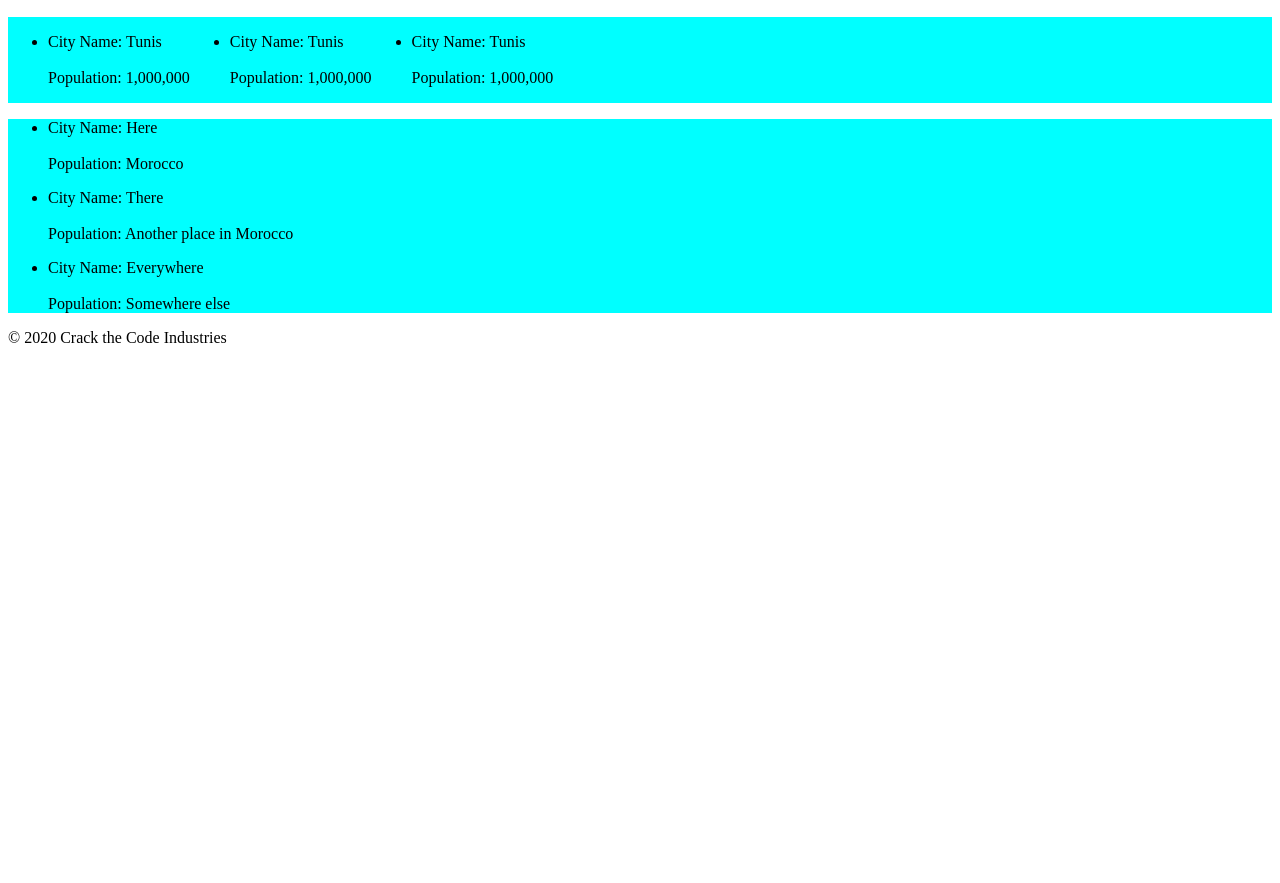
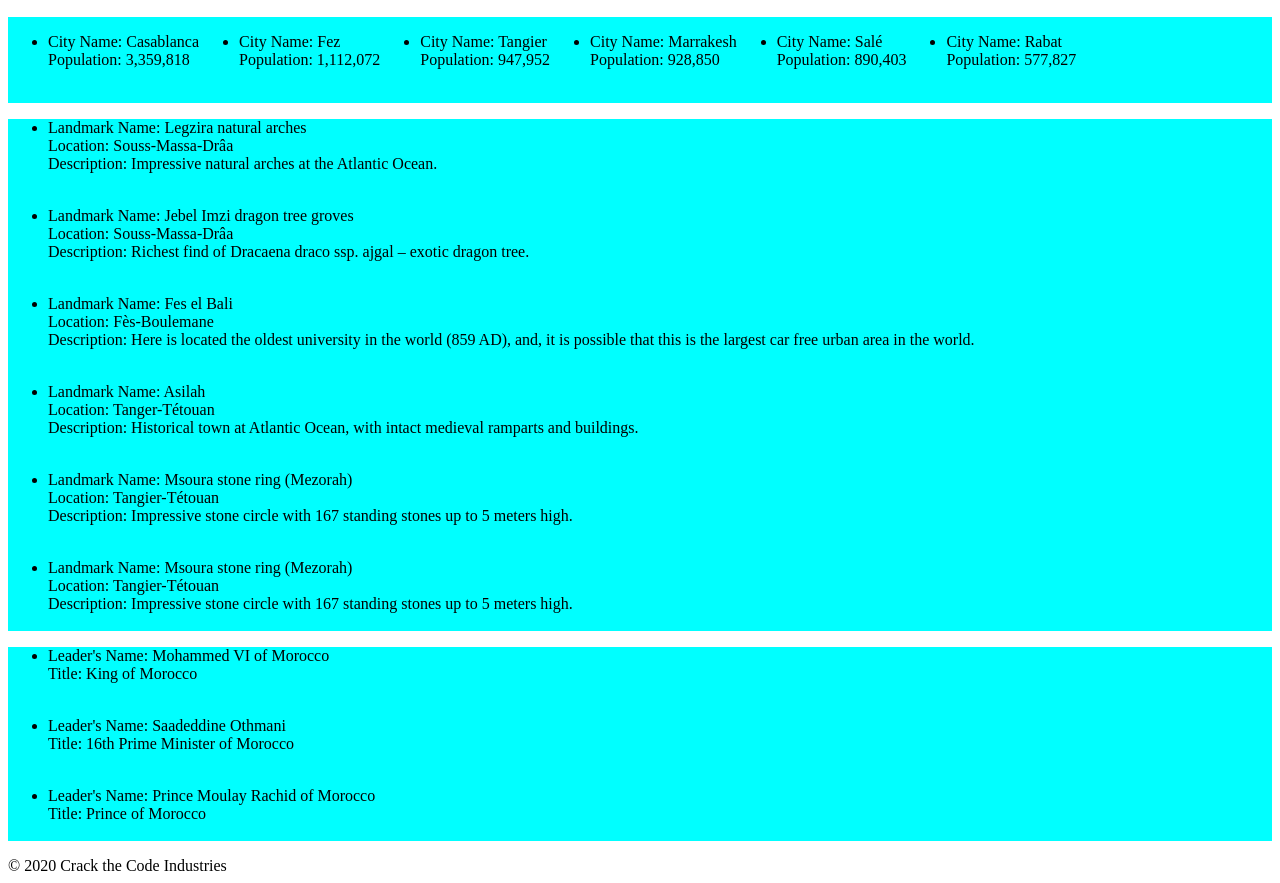
Before and after one commit to nss-day-cohort-43/automated-world-crack-the-code, a plain HTML site: page pages/Morocco.html in a window 1280 px wide. Shown: the part 149-1032 px from the top of the page. Before the commit the page ends 800 px from the top, so only its background shows below. Drawn offline with Linux system fonts and the light colour scheme.

Commit message:
finished data and for loopin

```diff
--- a/pages/Morocco.html
+++ b/pages/Morocco.html
@@ -12,7 +12,7 @@
             <img src="../images/Travel-Code-Logo-200x66.png"></img>
             <nav>
                 <a href="../index.html"><button class="homePage navItem">Home Page</button></a>
-                <a href="./Mali.html"><button class="maliPage navItem" href="">Mali</button></a>
+                <a href="./Mali.html"><button class="maliPage navItem">Mali</button></a>
                 <a href="./Morocco.html"><button class="moroccoPage navItem navActiveItem">Morocco</button></a>
                 <a href="./tunisia.html"><button class="tunisiaPage navItem">Tunisia</button></a>
             </nav>
--- a/scripts/Morocco/cities/MCityDataProvider.js
+++ b/scripts/Morocco/cities/MCityDataProvider.js
@@ -1,16 +1,28 @@
 const MoroccoCities = [
     {
-        cityName: "Tunis",
-        population: "1,000,000"
+        cityName: "Casablanca",
+        population: "3,359,818"
     },
     {
-        cityName: "Tunis",
-        population: "1,000,000"
+        cityName: "Fez",
+        population: "1,112,072"
     },
     {
-        cityName: "Tunis",
-        population: "1,000,000"
-    }
+        cityName: "Tangier",
+        population: "947,952"
+    },
+    {
+        cityName: "Marrakesh",
+        population: "928,850"
+    },
+    {
+        cityName: "Salé",
+        population: "890,403"
+    },
+    {
+        cityName: "Rabat",
+        population: "577,827"
+    },
 ]
 
 export const copyCity = () => {
--- a/scripts/Morocco/cities/MCityEntry.js
+++ b/scripts/Morocco/cities/MCityEntry.js
@@ -2,8 +2,8 @@ export const CityEntryComponent = (entry) => {
     return `
     <section>
         <ul>
-            <li>City Name: ${entry.cityName}</li><br>
-            <div>Population: ${entry.population}</div>
+            <li>City Name: ${entry.cityName}</li>
+            <div>Population: ${entry.population}</div><br>
         </ul>
     </section>
     `
--- a/scripts/Morocco/landmarks/MLandmarkDataProvider.js
+++ b/scripts/Morocco/landmarks/MLandmarkDataProvider.js
@@ -1,15 +1,33 @@
 const MoroccoLandmarks = [
     {
-        landmarkName: "Here",
-        location: "Morocco"
+        landmarkName: "Legzira natural arches",
+        location: "Souss-Massa-Drâa",
+        description: "Impressive natural arches at the Atlantic Ocean."
     },
     {
-        landmarkName: "There",
-        location: "Another place in Morocco"
+        landmarkName: "Jebel Imzi dragon tree groves",
+        location: "Souss-Massa-Drâa",
+        description: "Richest find of <span>Dracaena draco ssp. ajgal</span> – exotic dragon tree."
     },
     {
-        landmarkName: "Everywhere",
-        location: "Somewhere else"
+        landmarkName: "Fes el Bali",
+        location: "Fès-Boulemane",
+        description: "Here is located the oldest university in the world (859 AD), and, it is possible that this is the largest car free urban area in the world."
+    },
+    {
+        landmarkName: "Asilah",
+        location: "Tanger-Tétouan",
+        description: "Historical town at Atlantic Ocean, with intact medieval ramparts and buildings."
+    },
+    {
+        landmarkName: "Msoura stone ring (Mezorah)",
+        location: "Tangier-Tétouan",
+        description: " Impressive stone circle with 167 standing stones up to 5 meters high. "
+    },
+    {
+        landmarkName: "Msoura stone ring (Mezorah)",
+        location: "Tangier-Tétouan",
+        description: " Impressive stone circle with 167 standing stones up to 5 meters high. "
     }
 ]
 
--- a/scripts/Morocco/landmarks/MLandmarkEntry.js
+++ b/scripts/Morocco/landmarks/MLandmarkEntry.js
@@ -2,8 +2,9 @@ export const LandmarkEntryComponent = (entry) => {
     return `
     <section>
         <ul>
-            <li>City Name: ${entry.landmarkName}</li><br>
-            <div>Population: ${entry.location}</div>
+            <li>Landmark Name: ${entry.landmarkName}</li>
+            <div>Location: ${entry.location}</div>
+            <div>Description: ${entry.description}</div><br>
         </ul>
     </section>
     `
--- /dev/null
+++ b/scripts/Morocco/leaders/MLeaderDataProvider.js
@@ -0,0 +1,18 @@
+const MoroccoLeaders = [
+    {
+        leaderName: "Mohammed VI of Morocco",
+        title: "King of Morocco"
+    },
+    {
+        leaderName: "Saadeddine Othmani",
+        title: "16th Prime Minister of Morocco"
+    },
+    {
+        leaderName: "Prince Moulay Rachid of Morocco",
+        title: "Prince of Morocco"
+    }
+]
+
+export const copyLeader = () => {
+    return MoroccoLeaders.slice()
+}
--- /dev/null
+++ b/scripts/Morocco/leaders/MLeaderEntry.js
@@ -0,0 +1,10 @@
+export const LeaderEntryComponent = (entry) => {
+    return `
+    <section>
+        <ul>
+            <li>Leader's Name: ${entry.leaderName}</li>
+            <div>Title: ${entry.title}</div><br>
+        </ul>
+    </section>
+    `
+}
--- /dev/null
+++ b/scripts/Morocco/leaders/MLeaderEntryList.js
@@ -0,0 +1,16 @@
+import { LeaderEntryComponent } from "./MLeaderEntry.js";
+import { copyLeader } from "./MLeaderDataProvider.js";
+
+export const LeaderList = () => {
+
+    const contentElement = document.querySelector(".leaders")
+    const leaders = copyLeader()
+
+    let leaderHTMLRepresentations = "";
+
+    for (const leader of leaders) {
+        leaderHTMLRepresentations += LeaderEntryComponent(leader)
+    }
+
+    contentElement.innerHTML += `${leaderHTMLRepresentations}`;
+}
--- a/scripts/Morocco/moroccoMain.js
+++ b/scripts/Morocco/moroccoMain.js
@@ -1,7 +1,9 @@
 import { CityList } from "./cities/MCityEntryList.js";
+import { LandmarkList } from "./landmarks/MLandmarkEntryList.js";
+import { LeaderList } from "./leaders/MLeaderEntryList.js";
 
 CityList()
 
-import { LandmarkList } from "./landmarks/MLandmarkEntryList.js";
+LandmarkList()
 
-LandmarkList()
+LeaderList()
```
Also changed, not shown: scripts/Morocco/leaders/LeaderDataProvider.js (deleted), scripts/Morocco/leaders/LeaderEntry.js (deleted), scripts/Morocco/leaders/LeaderEntryList.js (deleted).
